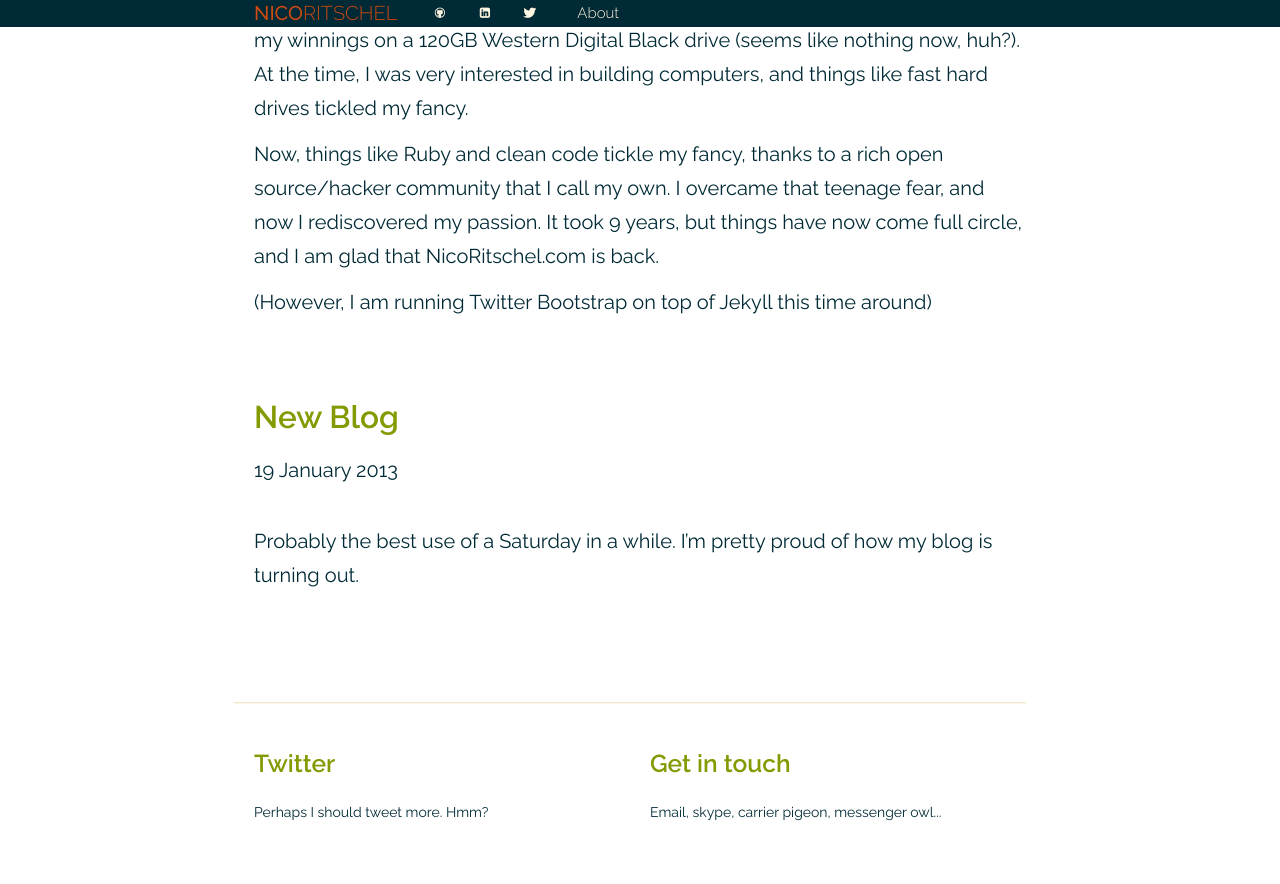
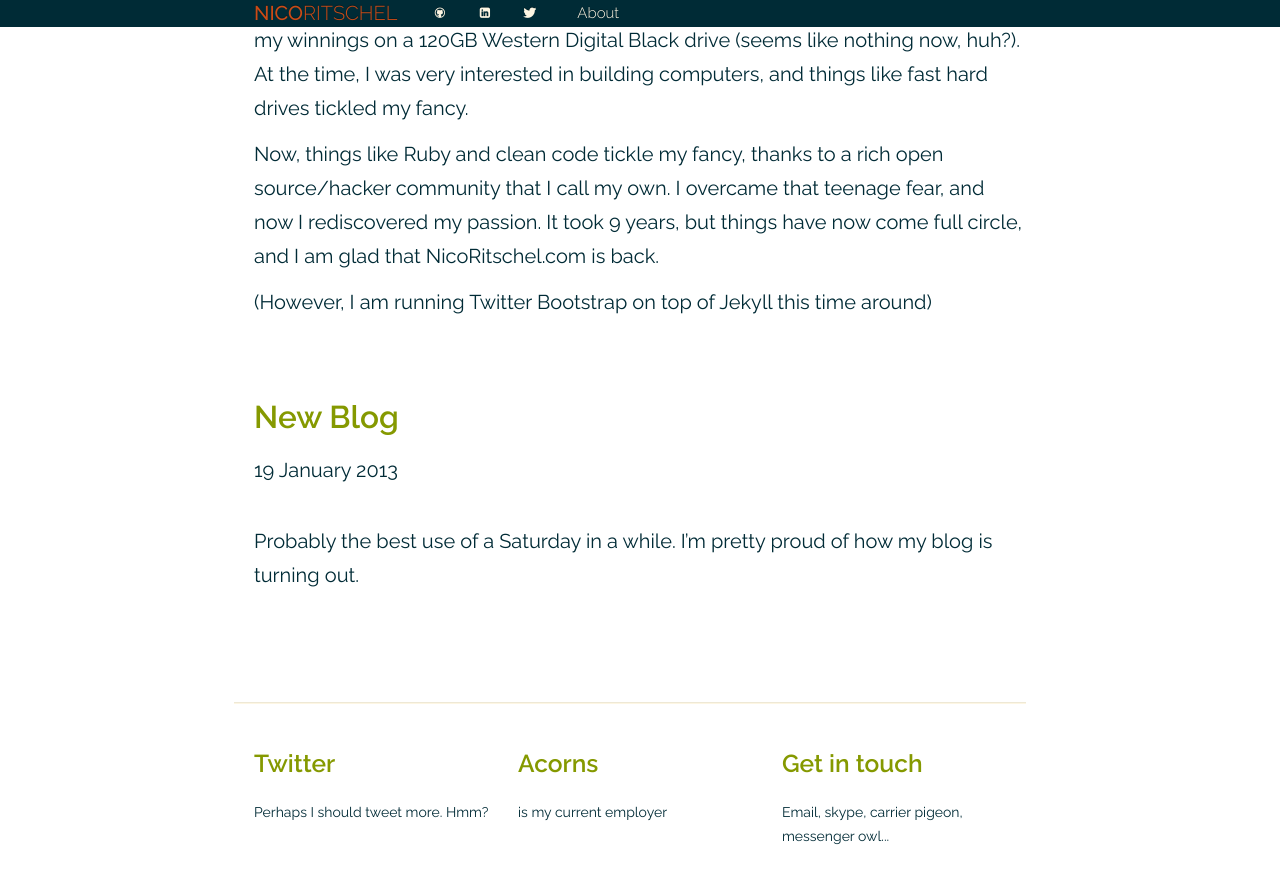
Before and after one commit to nicosuave/nicosuave.github.io, a Jekyll site: the page built from index.html, in a window 1280 px wide and 900 px high, scrolled down 7942 px. Shown: the top 884 px of the window. Built offline with Jekyll 4.4.1, drawn with Linux system fonts in a browser that asks for light colours; nearby versions of some CDN libraries; Markdown is read by kramdown in place of the engine named in the settings; the list of posts is cut into pages by our own code; comment, search, counter and statistics services are not loaded.

Commit message:
Updated employer information

```diff
--- a/_layouts/default.html
+++ b/_layouts/default.html
@@ -57,11 +57,15 @@
       </div>
       <div class="row tail">
         <hr>
-        <div class="span6">
+        <div class="span4">
           <a href="http://twitter.com/nicoritschel"><h3>Twitter</h3></a>
           <p>Perhaps I should tweet more. Hmm?</p>
         </div>
-        <div class="span6">
+        <div class="span4">
+          <a href="http://twitter.com/nicoritschel"><h3>Acorns</h3></a>
+          <p>is my current employer</p>
+        </div>
+        <div class="span4">
           <a href="mailto:nichol@sritschel.com"><h3>Get in touch</h3></a>
           <p>Email, skype, carrier pigeon, messenger owl...</p>
         </div>
```
